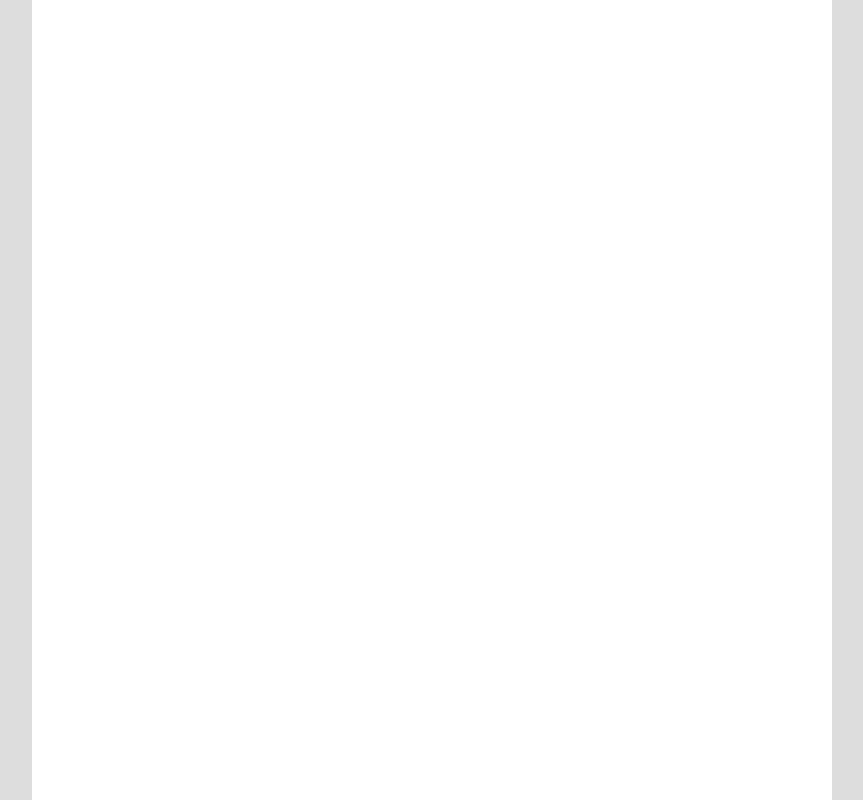
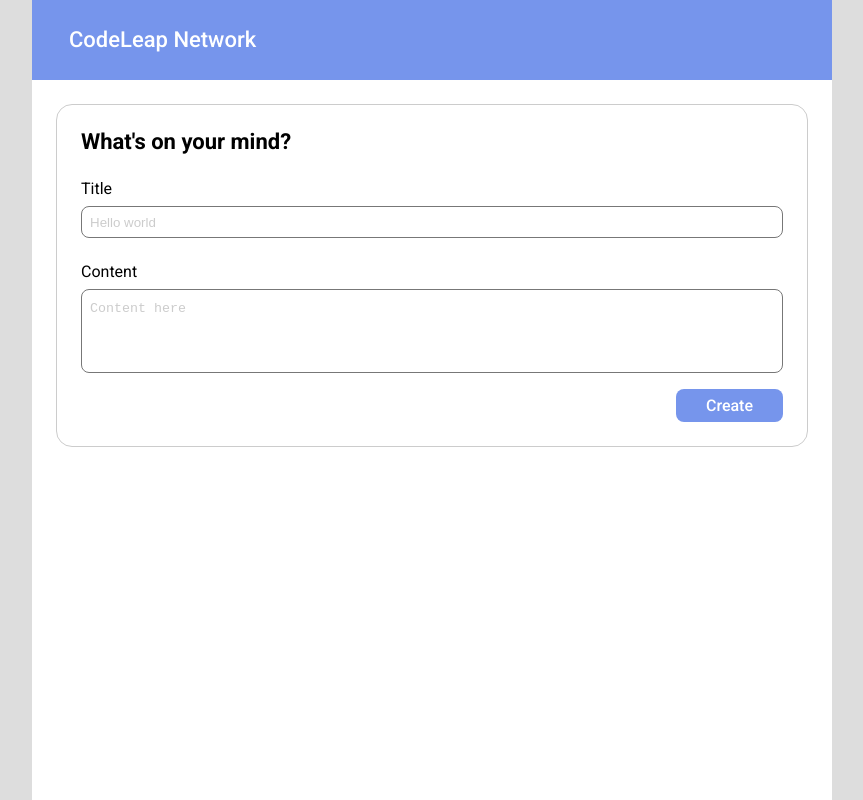
Before and after one commit to mfladeira/code-leap-challenge, a React (Vite) app: page /main-screen in a window 1280 px wide. Shown: the whole page, without its empty margins (208-1071 px from the left). Built offline with nearby package versions, Linux system fonts and the light colour scheme.

Commit message:
Created Main Screen

```diff
--- a/src/components/button/Button.scss
+++ b/src/components/button/Button.scss
@@ -1,7 +1,7 @@
 .Button {
   font-family: "Roboto";
   font-style: normal;
-  font-weight: 700;
+  font-weight: 500;
   font-size: 16px;
   line-height: 19px;
   text-align: center;
--- a/src/components/input/Input.scss
+++ b/src/components/input/Input.scss
@@ -35,4 +35,28 @@
       color: #cccccc;
     }
   }
+
+  .textArea {
+    resize: none;
+    margin-top: 8px;
+    width: 100%;
+    background: #ffffff;
+    border: 1px solid #777777;
+    border-radius: 8px;
+    padding: 11.2px 8px;
+
+    &::placeholder {
+      color: #cccccc;
+    }
+
+    &::-webkit-input-placeholder {
+      /* Edge */
+      color: #cccccc;
+    }
+
+    &:-ms-input-placeholder {
+      /* Internet Explorer 10-11 */
+      color: #cccccc;
+    }
+  }
 }
--- a/src/components/input/Input.tsx
+++ b/src/components/input/Input.tsx
@@ -3,13 +3,38 @@
 interface IInput {
   placeholder: string;
   label: string;
+  isTextArea?: boolean;
 }
 
 export const Input = (props: IInput) => {
   return (
     <div className="InputContainer">
-      <label htmlFor="input" className="label">{props.label}</label>
-      <input id="input" type="text" className="input" placeholder={props.placeholder} />
+      {props.isTextArea ? (
+        <>
+          <label htmlFor="textArea" className="label">
+            {props.label}
+          </label>
+          <textarea
+            id="textArea"
+            rows={4}
+            cols={50}
+            className="textArea"
+            placeholder={props.placeholder}
+          />
+        </>
+      ) : (
+        <>
+          <label htmlFor="input" className="label">
+            {props.label}
+          </label>
+          <input
+            id="input"
+            type="text"
+            className="input"
+            placeholder={props.placeholder}
+          />
+        </>
+      )}
     </div>
   );
 };
--- a/src/main.scss
+++ b/src/main.scss
@@ -1,4 +1,4 @@
-@import url("https://fonts.googleapis.com/css2?family=Roboto:wght@400;700&display=swap");
+@import url("https://fonts.googleapis.com/css2?family=Roboto:wght@400;500;700&display=swap");
 
 * {
   margin: 0;
--- a/src/pages/mainScreen/MainScreen.scss
+++ b/src/pages/mainScreen/MainScreen.scss
@@ -3,12 +3,33 @@
   min-height: 100vh;
   display: flex;
   justify-content: center;
+  align-items: center;
   background-color: #dddddd;
-
-  .MainScreenContainer {
+  .mainScreenContainer {
     min-height: 100vh;
     height: 100%;
     width: 800px;
-    background-color: #FFFFFF;
+    background-color: #ffffff;
+
+    header {
+      width: 100%;
+      margin: 0;
+      height: 80px;
+      background: #7695ec;
+      padding: 27px 37px;
+
+      p {
+        font-family: "Roboto";
+        font-style: normal;
+        font-weight: 500;
+        font-size: 22px;
+        line-height: 26px;
+        color: #ffffff;
+      }
+    }
+
+    main {
+      padding: 24px;
+    }
   }
 }
--- a/src/pages/mainScreen/MainScreen.tsx
+++ b/src/pages/mainScreen/MainScreen.tsx
@@ -1,9 +1,37 @@
+import { Card } from "../../components/card/Card";
 import "./MainScreen.scss";
+import { Button } from "../../components/button/Button";
+import { Input } from "../../components/input/Input";
 
 export const MainScreen = () => {
   return (
     <div className="MainScreen">
-      <div className="MainScreenContainer"></div>
+      <div className="mainScreenContainer">
+        <header>
+          <p>CodeLeap Network</p>
+        </header>
+        <main>
+          <article>
+            <Card
+              width={752}
+              title="What's on your mind?"
+              buttons={[
+                <Button text="Create" theme="Filled" disabled={false} />,
+              ]}
+            >
+              <Input
+                placeholder="Hello world"
+                label="Title"
+              />
+              <Input
+                isTextArea
+                placeholder="Content here"
+                label="Content"
+              />
+            </Card>
+          </article>
+        </main>
+      </div>
     </div>
   );
 };
```
